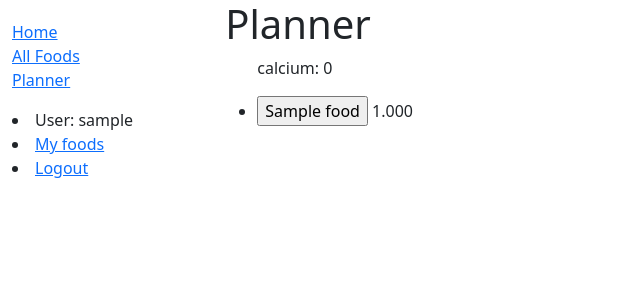
After one commit to RyanLennonCleary/foodhealthdata, a Django app: page /catalog/planner/ in a window 1280 px wide. The commit adds this page. Shown: the top 300 px of the page, without its empty margins (0-640 px from the left). Run offline with Django 4.2, Linux system fonts and the light colour scheme; a user stored in the database is signed in; tables that the repository leaves empty hold one stand-in row (values such as "Sample post").

Commit message:
adding planner

```diff
--- a/foodhealthdata/catalog/management/commands/databasefoodscripttest.py
+++ b/foodhealthdata/catalog/management/commands/databasefoodscripttest.py
@@ -46,7 +46,6 @@ class Command(BaseCommand):
             #print(combined.index[combined['fdc_id']==row['fdc_id']])
         def modifyCombined():
             combined = pd.read_csv('/Users/Ryan1/foodhealthdata/foodhealthdata/combined.csv',index_col='fdc_id')
-            print(combined)
 
             new_dict = {'description':'name','1221': 'histidine','1212':'isoleucine','1213':'leucine','1214':'lysine','1215':'methionine','1217':'phenylalanine','1211':'threonine','1210':'tryptophan','1219':'valine','1087':'calcium','1092':'potassium','1103':'selenium','1101':'manganese','1090':'magnesium','1102':'molybdenum','1089':'iron','1095':'zinc','1098':'copper','1096':'chromium','1100':'iodine','1091':'phsophorous','1093':'sodium','1177':'folate','1166':'riboflavin','1106':'vitaminA','1165':'thiamin','1170':'pantothenicAcid','1167':'niacin','1176':'biotin','1180':'choline','1175':'vitaminB6','1178':'vitaminB12','1158':'vitaminE','1185':'vitaminK','1162':'vitaminC'}
 
@@ -58,7 +57,6 @@ class Command(BaseCommand):
             combined['servingSize']=100
             combined['servingSizeUnits']='G'
             combined = combined.astype(object).where(combined.notna(),None)
-            print(combined)
             return combined
 
 
@@ -68,4 +66,3 @@ class Command(BaseCommand):
                 food.save()
         combined = modifyCombined()
         createFoods(combined)
-        print(combined)
--- a/foodhealthdata/catalog/models.py
+++ b/foodhealthdata/catalog/models.py
@@ -71,7 +71,7 @@ class FoodInstance(models.Model):
     id = models.UUIDField(primary_key=True,default=uuid.uuid4)
     fdc_id = models.ForeignKey(Food, on_delete=models.CASCADE)
     amount = models.PositiveIntegerField()
-    date = models.DateField(default=date.today)
+    date_eaten = models.DateField(default=date.today)
     meal = models.PositiveIntegerField(default=0)
     class Meta:
         permissions = (("can_remove_foodinstance", "remove food"),)
--- a/foodhealthdata/catalog/templates/base_generic.html
+++ b/foodhealthdata/catalog/templates/base_generic.html
@@ -18,6 +18,7 @@
                     <ul class="sidebar-nav">
                         <li><a href="{% url 'index' %}">Home</a></li>
                         <li><a href="{% url 'foods' %}">All Foods</a></li>
+                        <li><a href="{% url 'planner' %}">Planner</a><li>
                     </ul>
                     {% if user.is_authenticated %}
                     <li>User: {{ user.get_username }}</li>
--- a/foodhealthdata/catalog/templates/catalog/food_detail.html
+++ b/foodhealthdata/catalog/templates/catalog/food_detail.html
@@ -1,9 +1,6 @@
 {% extends 'base_generic.html' %}
 {% block content %}
 <h1>Food View</h1>
-
-<a href="{{ food.get_absolute_url }}">{{ food.name }}</a> ({{food.fdc_id}})
-<p>{{ food.name}}</p>
 
 
 {% for f,v in food.get_fields %}
--- /dev/null
+++ b/foodhealthdata/catalog/templates/catalog/planner.html
@@ -0,0 +1,19 @@
+{% extends "base_generic.html" %}
+{%block content%}
+<h1>Planner</h1>
+<form method="POST" action="{% url 'planner' %}">
+    {% csrf_token %}
+{% if calcium %}
+<ul>
+<p> calcium: {{calcium_amt }}</p>
+{% for c in calcium %}
+<li> <input type="submit" value="{{ c.name }}" name="calcium"> {{c.calcium}}
+    <input type="hidden"value="{{c.fdc_id}}" name="fdc_id">
+</li>
+
+{% endfor %}
+{% else %}
+<p> no calciums </p>
+{% endif %}
+</ul>
+{% endblock %}
--- a/foodhealthdata/catalog/urls.py
+++ b/foodhealthdata/catalog/urls.py
@@ -8,4 +8,6 @@ urlpatterns = [
     path('foods/', views.FoodListView.as_view(), name='foods'),
     path('foods/<int:pk>/', views.FoodDetailView.as_view(), name='food-detail'),
     path('myfoods/',views.FoodsEatenByUser.as_view(), name='my-eaten'),
+    path('signup/',views.Signup.as_view(), name='signup-user'),
+    path('planner/', views.Planner.as_view(), name='planner'),
 ]
--- a/foodhealthdata/catalog/views.py
+++ b/foodhealthdata/catalog/views.py
@@ -1,9 +1,17 @@
 from django.shortcuts import render
 from .models import Food, Nutrient, FoodInstance, User
-from django.views import generic
+from django.views import generic, View
 from django.core import serializers
 from django.contrib.auth.decorators import login_required
 from django.contrib.auth.mixins import LoginRequiredMixin
+from django.contrib.auth.forms import UserCreationForm
+from django.contrib.auth import get_user_model
+from .forms import SignupUserForm
+from django.http import HttpResponseRedirect
+from django.urls import reverse
+from django.http import HttpResponse
+from django.contrib.auth import authenticate, login
+from datetime import date
 
 @login_required
 def index(request):
@@ -16,10 +24,14 @@ def index(request):
 
 
 class FoodListView(LoginRequiredMixin, generic.ListView):
-
+    def post(self, request):
+        searched = request.POST.get('searched')
+        foods = Food.objects.filter(name__contains=searched)
+        context = {'food_list':foods}
+        return render(request,'catalog/food_list.html',context=context)
     model = Food
     context_object_name = 'food_list'
-    queryset = Food.objects.filter(name__contains='kale').order_by('calcium')[:50]
+
 
 class FoodDetailView(LoginRequiredMixin, generic.DetailView):
     model = Food
@@ -28,6 +40,7 @@ class FoodDetailView(LoginRequiredMixin, generic.DetailView):
     #context_object_name ='food_item'
     #queryset = Food.objects.get(fdc_id__exact=)
     #vitaminA_rdi = Nutrient.objects.get(name__iregex=r'^'+list(Food.objects.filter(name__icontains='oat').values('vitaminA')[0].items())[0][0][0:-1]+r'.*'+list(Food.objects.filter(name__icontains='oat').values('vitaminA')[0].items())[0][0][-1]).rdi_male_19y_50y
+
 class FoodsEatenByUser(LoginRequiredMixin, generic.ListView):
     model = FoodInstance
     template_name = 'catalog/foodinstance_list_eaten_user.html'
@@ -35,3 +48,35 @@ class FoodsEatenByUser(LoginRequiredMixin, generic.ListView):
     def get_queryset(self):
         return (
                 FoodInstance.objects.filter(eater=self.request.user).order_by('date').order_by('meal'))
+
+class Signup(generic.CreateView):
+    model = User
+    form_class = SignupUserForm
+    template_name = 'catalog/signup_user.html'
+    def get_success_url(self) -> str:
+        login(self.request,self.object)
+        return reverse('index')
+
+class Planner(generic.TemplateView):
+    model = Food
+    template_name='catalog/planner.html'
+    def get(self, request, *args, **kwargs):
+        calcium=Food.objects.all().order_by('-calcium')[:10]
+        today_food = FoodInstance.objects.filter(eater=request.user).filter(date_eaten=date.today())
+        calcium_amt=0
+        if today_food:
+            for f in today_food:
+                if f.fdc_id.calcium:
+                    calcium_amt += int(f.fdc_id.calcium)
+        context={'calcium':calcium,
+                 'calcium_amt':calcium_amt}
+        return render(request,'catalog/planner.html',context)
+
+    def post(self,request):
+        if request.POST.get('calcium'):
+            FoodInstance.objects.create(eater=request.user,
+                                        fdc_id=Food.objects.get(fdc_id=request.POST.get('fdc_id')),
+                                        meal=1,
+                                        amount=100)
+            context={}
+            return render(request,'catalog/planner.html',context)
--- a/foodhealthdata/templates/registration/login.html
+++ b/foodhealthdata/templates/registration/login.html
@@ -31,6 +31,7 @@
     <input type="hidden" name="next" value="{{ next }}">
     </form>
 
+    <p><a href="{% url 'signup-user' %}">Create account</a>
     <p><a href="{% url 'password_reset' %}">Lost password?</a>
     </p>
 
```
Also changed, not shown: foodhealthdata/catalog/forms.py (added, +7 -0 lines), foodhealthdata/catalog/templates/catalog/food_list.html (+4 -5 lines), foodhealthdata/catalog/templates/catalog/signup_user.html (added, +10 -0 lines), foodhealthdata/catalog/migrations/0009_rename_date_foodinstance_date_eaten.py (added), 1 other file.
